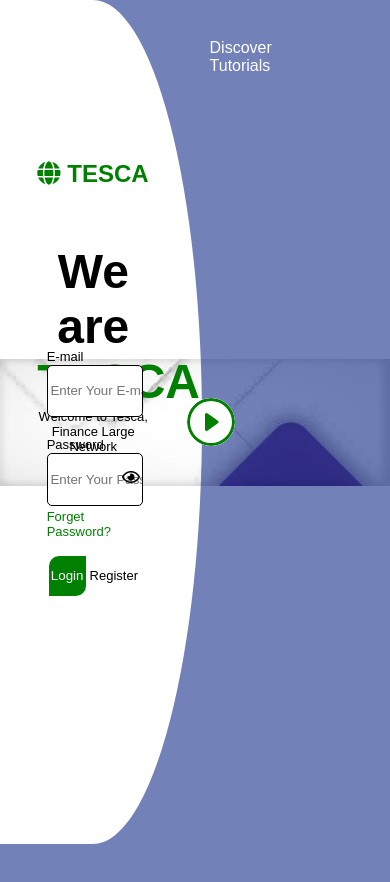
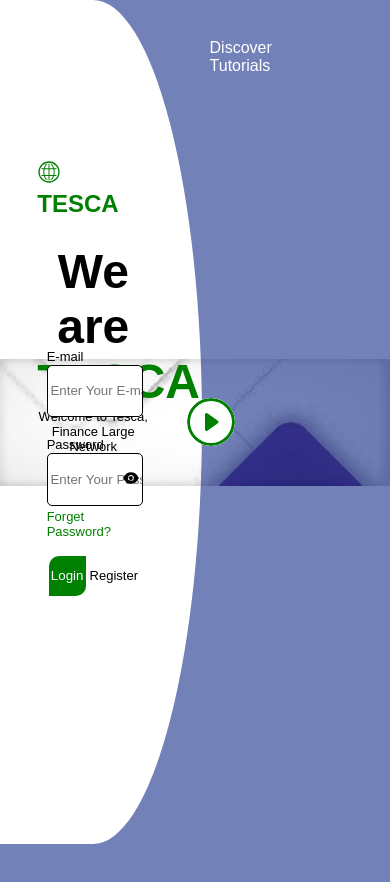
Before and after one commit to mab1916/signup3Responsive.github.io, a plain HTML site: page index.html in a window 390 px wide. Shown: the top 882 px of the page. Drawn offline with Linux system fonts and the light colour scheme.

Commit message:
SignUp Task No.3 Completed

```diff
--- a/index.html
+++ b/index.html
@@ -14,7 +14,14 @@
     <div class="box">
         <div class="signUp">
             <div class="header">
-                <i class="fas fa-globe"></i>
+                <svg xmlns="http://www.w3.org/2000/svg" xmlns:xlink="http://www.w3.org/1999/xlink" aria-hidden="true"
+                    role="img" width="1em" height="1em" preserveAspectRatio="xMidYMid meet" viewBox="0 0 36 36">
+                    <path
+                        d="M26.54 18a19.38 19.38 0 0 0-.43-4h3.6a12.3 12.3 0 0 0-.67-1.6h-3.35a19.72 19.72 0 0 0-2.89-5.87a12.3 12.3 0 0 0-2.55-.76a17.83 17.83 0 0 1 3.89 6.59h-5.39V5.6h-1.5v6.77h-5.39a17.83 17.83 0 0 1 3.9-6.6a12.28 12.28 0 0 0-2.54.75a19.72 19.72 0 0 0-2.91 5.85H6.94A12.3 12.3 0 0 0 6.26 14h3.63a19.38 19.38 0 0 0-.43 4a19.67 19.67 0 0 0 .5 4.37H6.42A12.34 12.34 0 0 0 7.16 24h3.23a19.32 19.32 0 0 0 2.69 5.36a12.28 12.28 0 0 0 2.61.79A17.91 17.91 0 0 1 12 24h5.26v6.34h1.5V24H24a17.9 17.9 0 0 1-3.7 6.15a12.28 12.28 0 0 0 2.62-.81A19.32 19.32 0 0 0 25.61 24h3.2a12.34 12.34 0 0 0 .74-1.6H26a19.67 19.67 0 0 0 .54-4.4zm-9.29 4.37h-5.74a17.69 17.69 0 0 1-.09-8.4h5.83zm7.24 0h-5.74V14h5.83a18.21 18.21 0 0 1 .42 4a18.12 18.12 0 0 1-.51 4.37z"
+                        class="clr-i-outline clr-i-outline-path-1" fill="currentColor" />
+                    <path d="M18 2a16 16 0 1 0 16 16A16 16 0 0 0 18 2zm0 30a14 14 0 1 1 14-14a14 14 0 0 1-14 14z"
+                        class="clr-i-outline clr-i-outline-path-2" fill="currentColor" />
+                </svg>
                 <span style="font-weight: bold;">
                     TESCA
                 </span>
@@ -31,7 +38,12 @@
                 <label>Password</label>
                 <input type="password" name="password" class="inputText" id="password"
                     placeholder="Enter Your Password">
-                <i class="far fa-eye showPassword" id="showPassword"></i>
+                <svg width="1em" height="1em" viewBox="0 0 1024 1024" class="showPassword" id="showPassword">
+                    <path
+                        d="M396 512a112 112 0 1 0 224 0a112 112 0 1 0-224 0zm546.2-25.8C847.4 286.5 704.1 186 512 186c-192.2 0-335.4 100.5-430.2 300.3a60.3 60.3 0 0 0 0 51.5C176.6 737.5 319.9 838 512 838c192.2 0 335.4-100.5 430.2-300.3c7.7-16.2 7.7-35 0-51.5zM508 688c-97.2 0-176-78.8-176-176s78.8-176 176-176s176 78.8 176 176s-78.8 176-176 176z"
+                        fill="currentColor" />
+                </svg>
+                <!-- <i class="far fa-eye showPassword" id="showPassword"></i> -->
                 <br>
                 <div class="forget">
                     <span class="forgetP">
@@ -63,13 +75,14 @@
     </div>
 </body>
 <script>
-    const showPassword = document.querySelector('#showPassword');
-    const password = document.querySelector('#password');
+    const showPassword = document.getElementById('showPassword');
+    const password = document.getElementById('password');
 
     showPassword.addEventListener('click', function (e) {
         const type = password.getAttribute('type') === 'password' ? 'text' : 'password';
         password.setAttribute('type', type);
-        this.classList.toggle('fa-eye-slash');
+        this.classList.toggle('showPasswordColor')
+        // showPassword.style.color = 'blue';
     });
 </script>
 
--- a/style.css
+++ b/style.css
@@ -72,6 +72,10 @@ body {
     position: relative;
     top: -11%;
     cursor: pointer;
+    font-size: large;
+}
+.showPasswordColor {
+    color: green;
 }
 .forget {
     float: right;
```
